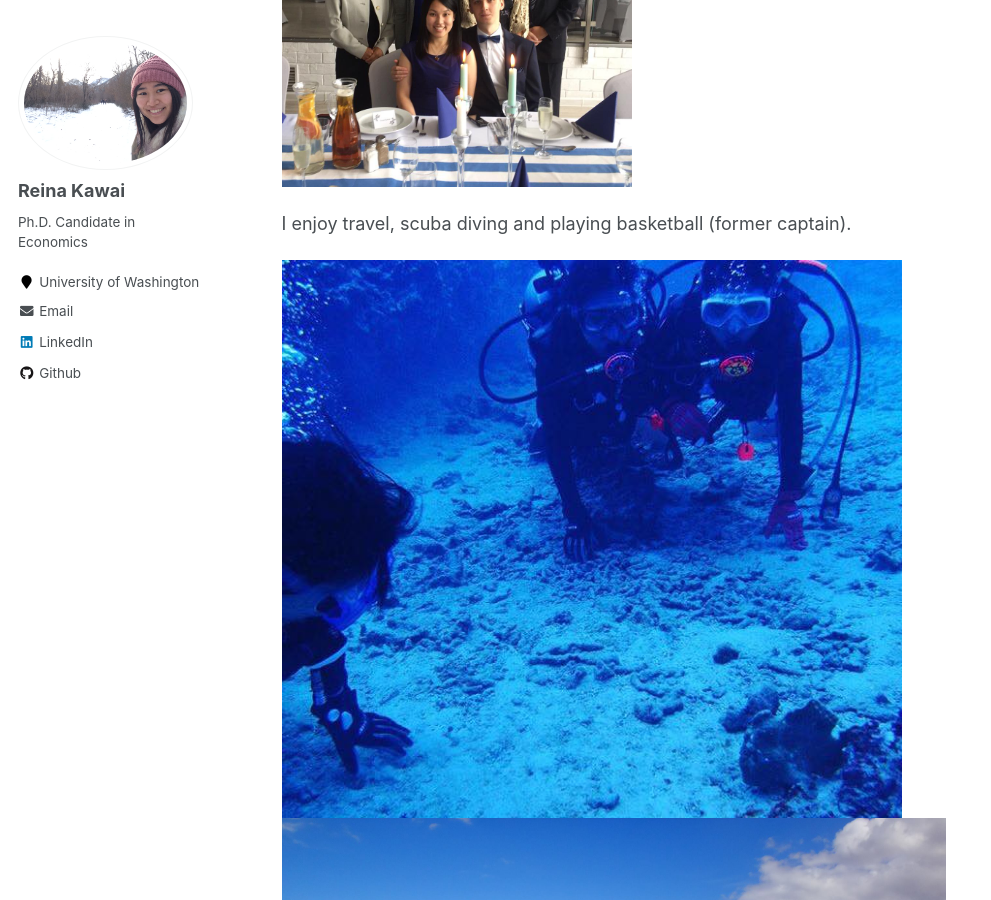
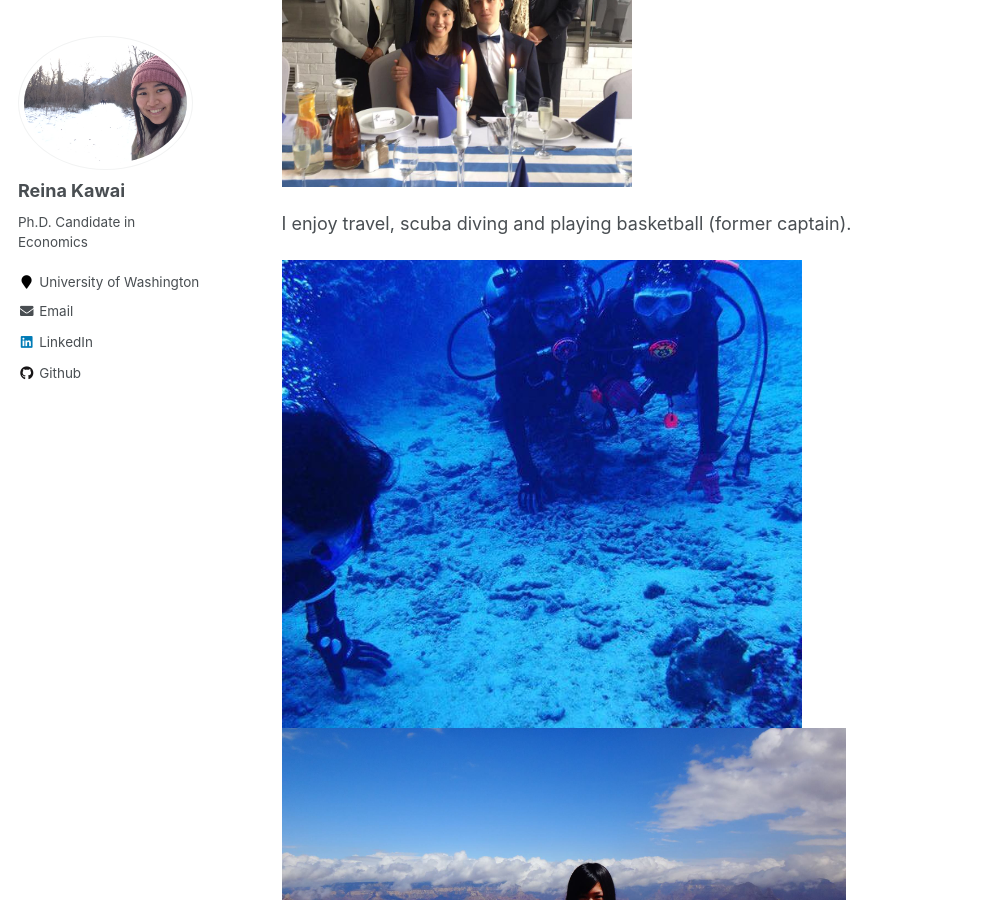
Before and after one commit to Reina-Kawai/Reina-Kawai.github.io, a Jekyll site: the page built from _pages/personal.md, in a window 1280 px wide and 900 px high, scrolled down 378 px. Shown: the whole window, without its empty margins (0-991 px from the left). Built offline with Jekyll 4.4.1, drawn with Linux system fonts in a browser that asks for light colours.

Commit message:
Update personal.md

```diff
--- a/_pages/personal.md
+++ b/_pages/personal.md
@@ -14,6 +14,6 @@ My older sister's wedding in Gdynia, Poland with my family and brother-in-law. :
 I enjoy travel, scuba diving and playing basketball (former captain).
 
 <p float="left">
-<img src="https://Reina-Kawai.github.io/images/fam-scuba-diving.jpg" width="620" />
-<img src="https://Reina-Kawai.github.io/images/personal_grand_canyon.jpg" width="664" />
+<img src="https://Reina-Kawai.github.io/images/fam-scuba-diving.jpg" width="520" />
+<img src="https://Reina-Kawai.github.io/images/personal_grand_canyon.jpg" width="564" />
 </p>
```
